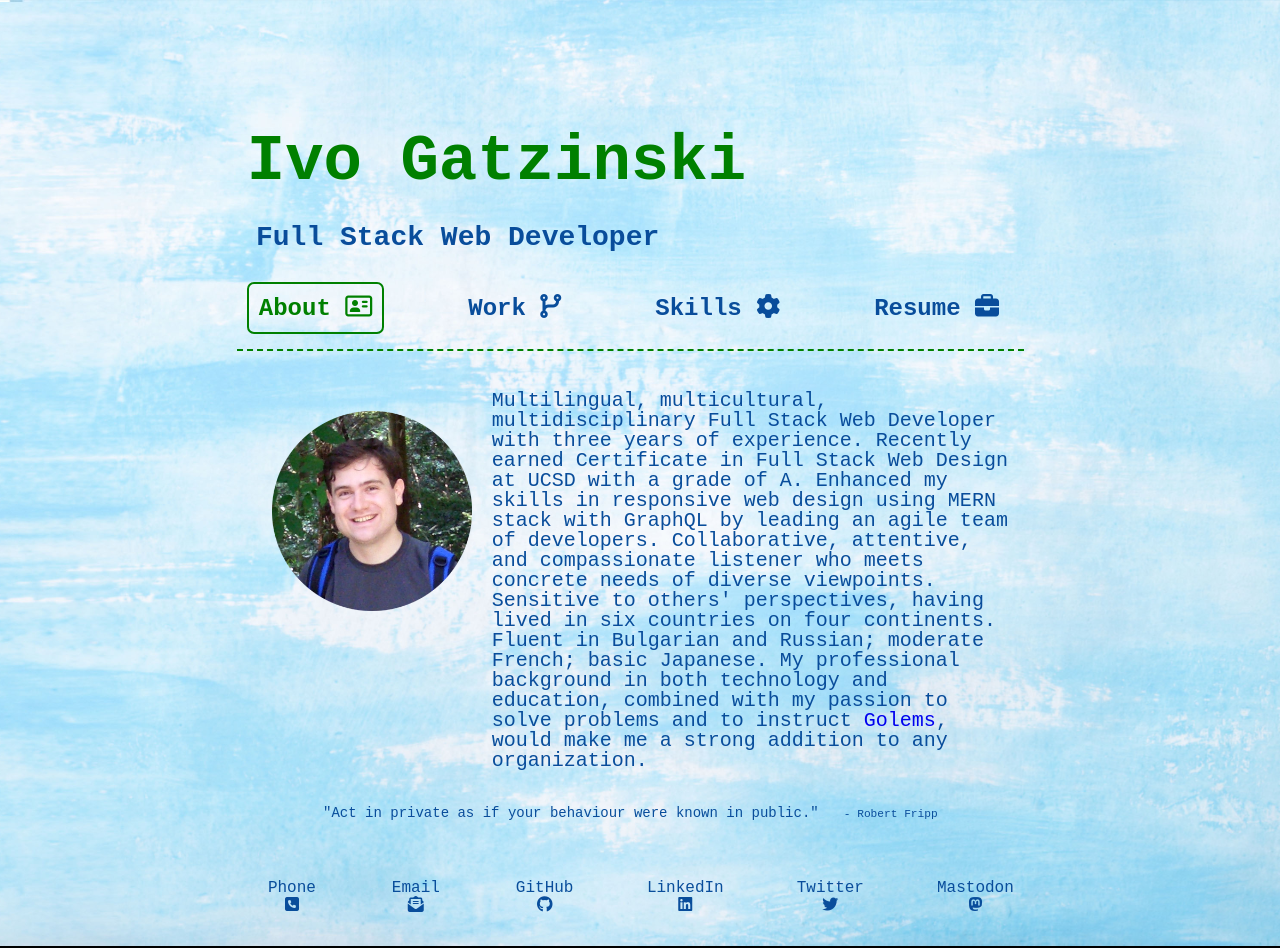
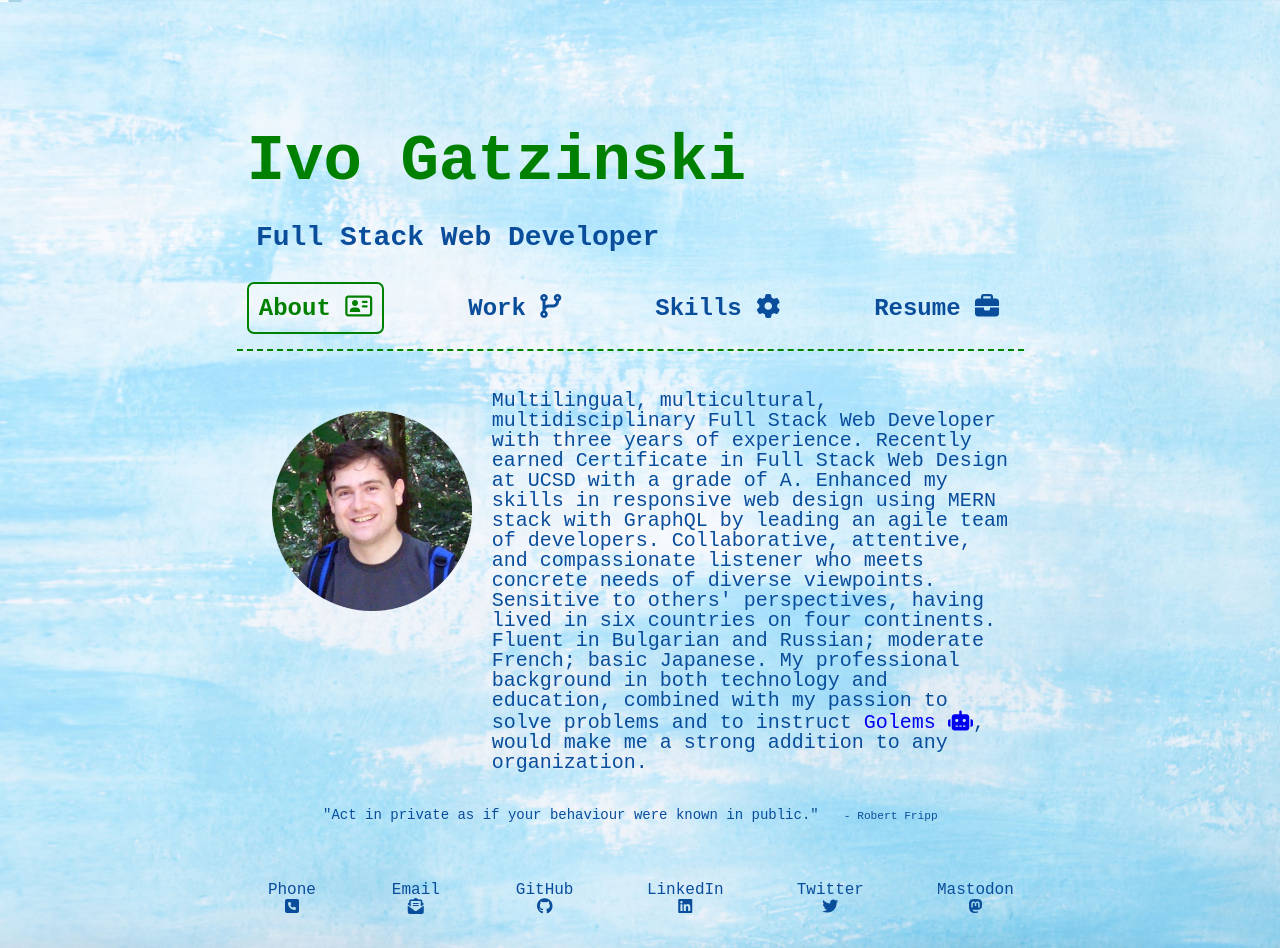
Before and after one commit to Ivo-Gatzinski/portfolio, a React (Create React App) app: page / in a window 1280 px wide. Built offline with nearby package versions, Linux system fonts and the light colour scheme; a web font is replaced by a local one.

Commit message:
add golem

```diff
--- a/src/components/About.js
+++ b/src/components/About.js
@@ -19,7 +19,7 @@ export default function About() {
             meets concrete needs of diverse viewpoints. Sensitive to others'
             perspectives, having lived in six countries on four continents.
             Fluent in Bulgarian and Russian; moderate French; basic Japanese.
-            My professional background in both technology and education, combined with my passion to solve problems and to instruct <a className="golem" href="https://en.wikipedia.org/wiki/Golem">Golems</a>, would make me a strong addition to any organization.
+            My professional background in both technology and education, combined with my passion to solve problems and to instruct <a className="golem" href="https://en.wikipedia.org/wiki/Golem">Golems <i className="fas fa-robot"></i></a>, would make me a strong addition to any organization.
           </p>
       </div>
       <div className="aphorisms"><p>{aphorisms[Math.floor(Math.random() * aphorisms.length)]}</p><p><a className="fripp" href="https://www.dgmlive.com/" target="_blank" rel="noreferrer">- Robert Fripp</a></p></div>
```
